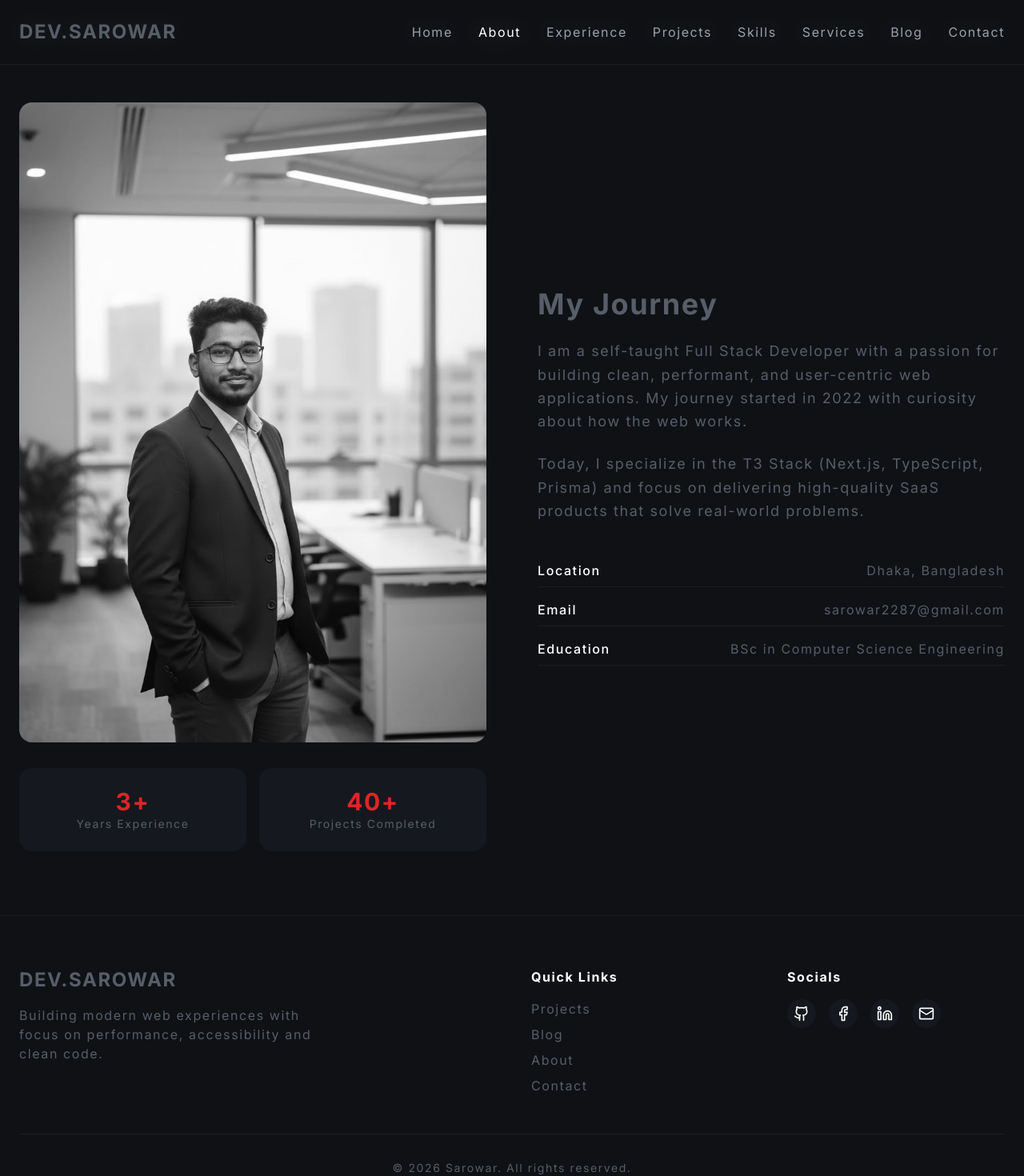
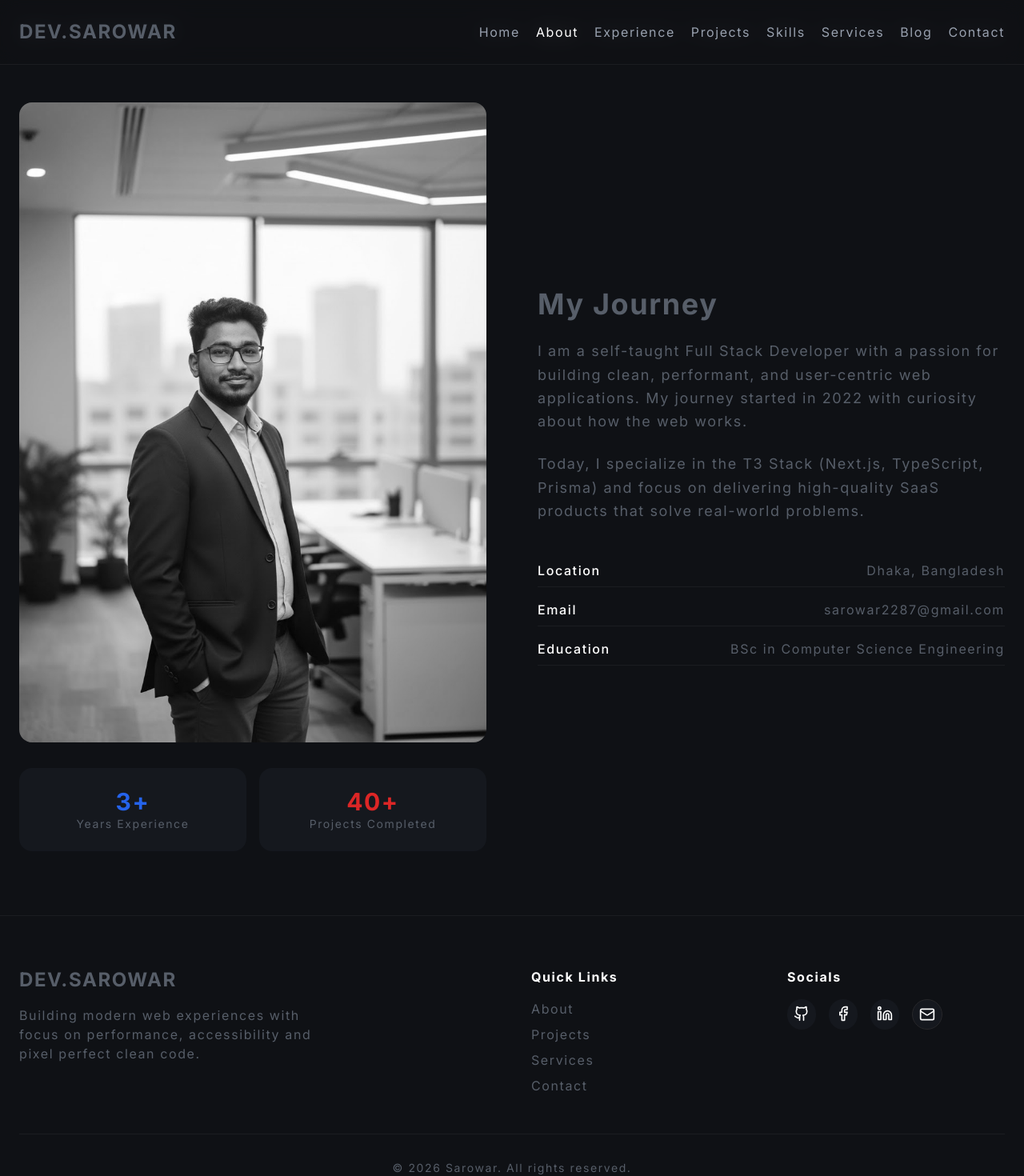
Before and after one commit to Sarowar786/modern_protfolio, a Next.js app: page /about in a window 1280 px wide. Shown: the top 1470 px of the page at 80% size. Built offline with nearby package versions, Linux system fonts and the light colour scheme.

Commit message:
Design resolve

```diff
--- a/src/app/(defaultLayout)/about/page.tsx
+++ b/src/app/(defaultLayout)/about/page.tsx
@@ -16,7 +16,7 @@ export default function AboutPage() {
 
           <div className="grid grid-cols-2 gap-4 mt-8">
             <div className="bg-card p-6 rounded-2xl text-center">
-              <h4 className="text-3xl font-bold text-primary">3+</h4>
+              <h4 className="text-3xl font-bold text-secondary">3+</h4>
               <p className="text-muted text-sm">Years Experience</p>
             </div>
             <div className="bg-card p-6 rounded-2xl text-center">
--- a/src/app/(defaultLayout)/page.tsx
+++ b/src/app/(defaultLayout)/page.tsx
@@ -26,7 +26,7 @@ export default function Home() {
           <div className="md:w-1/2 grid grid-cols-2 gap-4">
              {/* Dynamic Stats for Home */}
              <div className="p-8 bg-background rounded-2xl border border-white/5">
-                <h3 className="text-3xl font-bold text-primary">50+</h3>
+                <h3 className="text-3xl font-bold text-primary">40+</h3>
                 <p className="text-sm text-muted">Projects</p>
              </div>
              <div className="p-8 bg-background rounded-2xl border border-white/5">
--- a/src/app/(defaultLayout)/services/page.tsx
+++ b/src/app/(defaultLayout)/services/page.tsx
@@ -18,7 +18,7 @@ const SERVICES = [
     icon: <Monitor className="w-10 h-10" />,
   },
   {
-    title: "Full Stack Solutions",
+    title: "Full Stack Development",
     desc: "Developing complete web applications, from backend APIs and databases to scalable frontend experiences.",
     icon: <Laptop className="w-10 h-10" />,
   },
--- a/src/components/Footer/page.tsx
+++ b/src/components/Footer/page.tsx
@@ -1,36 +1,95 @@
+'use client';
 import Link from "next/link";
-import { Github, Twitter, Linkedin, Mail, Facebook } from "lucide-react";
+import { Github, Linkedin, Mail, Facebook,Check } from "lucide-react";
+import { useState } from "react";
 
 export default function Footer() {
+  const [copied, setCopied] = useState(false);
+  const email = "sarowar2287@gmail.com";
+
+  const handleEmailClick = () => {
+    // copy to clipboard
+    navigator.clipboard.writeText(email);
+    setCopied(true);
+
+    setTimeout(() => setCopied(false), 2000);
+  };
   return (
     <footer className="border-t border-white/5 bg-background pt-16 pb-8">
       <div className="max-w-7xl mx-auto px-6">
         <div className="grid md:grid-cols-4 gap-12 mb-12">
           <div className="col-span-2">
-            <Link href="/" className="text-2xl font-bold bg-brand-gradient bg-clip-text text-muted">
+            <Link
+              href="/"
+              className="text-2xl font-bold bg-brand-gradient bg-clip-text text-muted"
+            >
               DEV.SAROWAR
             </Link>
             <p className="mt-4 text-muted max-w-sm">
               Building modern web experiences with focus on performance,
-              accessibility and clean code.
+              accessibility and pixel perfect clean code.
             </p>
           </div>
           <div>
             <h4 className="font-bold mb-4">Quick Links</h4>
             <ul className="space-y-2 text-muted">
-              <li><Link href="/projects" className="hover:text-primary">Projects</Link></li>
-              <li><Link href="/blog" className="hover:text-primary">Blog</Link></li>
-              <li><Link href="/about" className="hover:text-primary">About</Link></li>
-              <li><Link href="/contact" className="hover:text-primary">Contact</Link></li>
+              <li>
+                <Link href="/about" className="hover:text-primary">
+                  About
+                </Link>
+              </li>
+              <li>
+                <Link href="/projects" className="hover:text-primary">
+                  Projects
+                </Link>
+              </li>
+              <li>
+                <Link href="/services" className="hover:text-primary">
+                  Services
+                </Link>
+              </li>
+              <li>
+                <Link href="/contact" className="hover:text-primary">
+                  Contact
+                </Link>
+              </li>
             </ul>
           </div>
           <div>
             <h4 className="font-bold mb-4">Socials</h4>
             <div className="flex gap-4">
-              <Link href="https://github.com/Sarowar786" className="p-2 bg-card rounded-full hover:text-primary"><Github size={20} /></Link>
-              <Link href="https://www.facebook.com/mdgolam.sarowar.942" className="p-2 bg-card rounded-full hover:text-primary"><Facebook size={20} /></Link>
-              <Link href="https://www.linkedin.com/in/md-golam-sarowar-" className="p-2 bg-card rounded-full hover:text-primary"><Linkedin size={20} /></Link>
-              <a href="mailto:sarowar2287@gmail.com" className="p-2 bg-card rounded-full hover:text-primary"><Mail size={20} /></a>
+              <Link
+                href="https://github.com/Sarowar786"
+                className="p-2 bg-card rounded-full hover:text-primary"
+              >
+                <Github size={20} />
+              </Link>
+              <Link
+                href="https://www.facebook.com/mdgolam.sarowar.942"
+                className="p-2 bg-card rounded-full hover:text-primary"
+              >
+                <Facebook size={20} />
+              </Link>
+              <Link
+                href="https://www.linkedin.com/in/md-golam-sarowar-"
+                className="p-2 bg-card rounded-full hover:text-primary"
+              >
+                <Linkedin size={20} />
+              </Link>
+              <div className="relative inline-block group">
+                <a
+                  href={`mailto:${email}`}
+                  onClick={handleEmailClick}
+                  className="p-2 bg-card border border-zinc-800 rounded-full hover:text-primary transition-colors duration-300 flex items-center justify-center"
+                >
+                  {copied ? <Check size={20} className="text-primary animate-scale-in" /> : <Mail size={20} />}
+                </a>
+
+
+                <span className="absolute bottom-full left-1/2 -translate-x-1/2 mb-2 px-2 py-1 text-[10px] bg-zinc-900 text-zinc-300 rounded opacity-0 group-hover:opacity-100 transition-opacity pointer-events-none whitespace-nowrap border border-zinc-800">
+                  {copied ? "Email Copied!" : "Click to Mail / Copy"}
+                </span>
+              </div>
             </div>
           </div>
         </div>
--- a/src/components/Navbar/page.tsx
+++ b/src/components/Navbar/page.tsx
@@ -4,37 +4,53 @@ import Link from "next/link";
 import { Menu, X } from "lucide-react";
 import { Button } from "@/components/ui/button";
 import { usePathname } from "next/navigation";
+import { motion } from "framer-motion";
 
 const NAV_LINKS = [
-  { name: "Home", href: "/" },
-  { name: "About", href: "/about" },
-  { name: "Experience", href: "/experience" },
-  { name: "Projects", href: "/projects" },
-  { name: "Skills", href: "/skills" },
-  { name: "Services", href: "/services" },
-  { name: "Blog", href: "/blog" },
+  { name: "Home", href: "/", delay: 0.1 },
+  { name: "About", href: "/about", delay: 0.2 },
+  { name: "Experience", href: "/experience", delay: 0.3},
+  { name: "Projects", href: "/projects", delay: 0.4 },
+  { name: "Skills", href: "/skills", delay: 0.5 },
+  { name: "Services", href: "/services", delay: 0.6 },
+  { name: "Blog", href: "/blog", delay: 0.7 },
   // { name: "Gallery", href: "/gallery" },
-  { name: "Contact", href: "/contact" },
+  { name: "Contact", href: "/contact", delay: 0.8 },
 ];
 
 export default function Navbar() {
   const [isOpen, setIsOpen] = useState(false);
+  const [show, setShow] = useState(false);
   const pathname = usePathname();
-    const isActive = (href: string) =>
+  const isActive = (href: string) =>
     pathname === href || pathname.startsWith(href + "/");
 
   return (
     <nav className="fixed w-full z-50 bg-background/80 backdrop-blur-md border-b border-white/5">
       <div className="max-w-7xl mx-auto px-6 h-20 flex items-center justify-between">
-        <Link href="/" className="text-2xl font-bold bg-brand-gradient bg-clip-text text-muted">
+        <Link
+          href="/"
+          className="text-2xl font-bold bg-brand-gradient bg-clip-text text-muted"
+        >
           DEV.SAROWAR
         </Link>
 
         {/* Desktop Links */}
-        <div className="hidden md:flex items-center gap-8">
-          {NAV_LINKS.map(link => (
-            <Link key={link.name} href={link.href} className={`text-gray-400 hover:text-white transition-colors ${isActive(link.href) ? 'text-white' : ''}`}>
-              {link.name}
+        <div className="hidden md:flex items-center gap-5">
+          {NAV_LINKS.map((link) => (
+            <Link
+              key={link.name}
+              href={link.href}
+              className={`text-gray-400 hover:text-white transition-colors ${isActive(link.href) ? "text-white" : ""}`}
+            >
+              <motion.p
+                onClick={() => setShow(false)}
+                initial={{ x: -10, opacity: 0 }}
+                animate={{ x: 0, opacity: 1 }}
+                transition={{ duration: 0.1, delay:link?.delay }}
+              >
+                {link.name}
+              </motion.p>
             </Link>
           ))}
           {/* <Button className="bg-brand-gradient">Hire Me</Button> */}
@@ -49,8 +65,13 @@ export default function Navbar() {
       {/* Mobile Menu */}
       {isOpen && (
         <div className="md:hidden bg-background border-b border-white/5 p-6 flex flex-col gap-4">
-          {NAV_LINKS.map(link => (
-            <Link key={link.name} href={link.href} onClick={() => setIsOpen(false)} className="text-lg">
+          {NAV_LINKS.map((link) => (
+            <Link
+              key={link.name}
+              href={link.href}
+              onClick={() => setIsOpen(false)}
+              className="text-lg"
+            >
               {link.name}
             </Link>
           ))}
```
Also changed, not shown: 1 other file (tests, documents, lock files or other folders).
